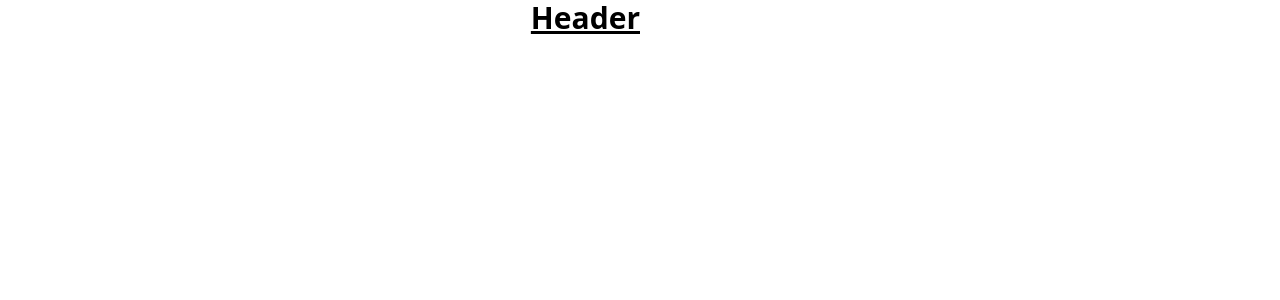
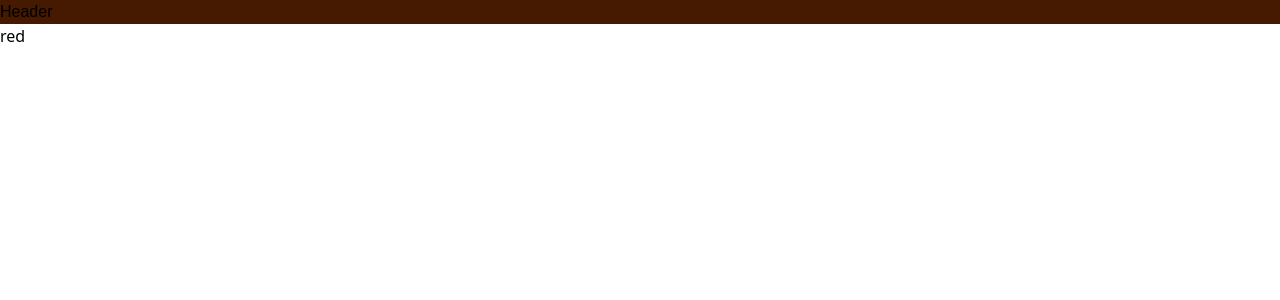
Before and after one commit to coding-jhuunn/test-repo, a Vue app: page / in a window 1280 px wide. Shown: the top 300 px of the page. Built offline with nearby package versions, Linux system fonts and the light colour scheme.

Commit message:
tailwind

```diff
--- a/package.json
+++ b/package.json
@@ -10,11 +10,13 @@
   },
   "dependencies": {
     "@tailwindcss/vite": "^4.0.12",
-    "tailwindcss": "^4.0.12",
     "vue": "^3.5.13"
   },
   "devDependencies": {
     "@vitejs/plugin-vue": "^5.2.1",
+    "autoprefixer": "^10.4.20",
+    "postcss": "^8.5.3",
+    "tailwindcss": "^4.0.12",
     "vite": "^6.2.1",
     "vite-plugin-vue-devtools": "^7.7.2"
   }
--- a/src/App.vue
+++ b/src/App.vue
@@ -6,5 +6,3 @@
 <script setup>
 import MyHeader from "./components/MyHeader.vue";
 </script>
-
-<style scoped></style>
--- a/src/assets/main.css
+++ b/src/assets/main.css
@@ -1,35 +1,10 @@
+/* src/assets/main.css */
 @import "tailwindcss";
 
-#app {
-  max-width: 1280px;
-  margin: 0 auto;
-  padding: 2rem;
-  font-weight: normal;
+@theme {
+  --font-display: "Satoshi", sans-serif;
+  --breakpoint-3xl: 1920px;
+  --color-avocado-100: oklch(0.99 0 0);
+  --color-avocado-200: oklch(0.98 0.04 113.22);
+  --color-avocado-300: oklch(0.94 0.11 115.03);
 }
-
-a,
-.green {
-  text-decoration: none;
-  color: hsla(160, 100%, 37%, 1);
-  transition: 0.4s;
-  padding: 3px;
-}
-
-@media (hover: hover) {
-  a:hover {
-    background-color: hsla(160, 100%, 37%, 0.2);
-  }
-}
-
-@media (min-width: 1024px) {
-  body {
-    display: flex;
-    place-items: center;
-  }
-
-  #app {
-    display: grid;
-    grid-template-columns: 1fr 1fr;
-    padding: 0 2rem;
-  }
-}
--- a/src/components/MyHeader.vue
+++ b/src/components/MyHeader.vue
@@ -1,11 +1,9 @@
 <template>
   <div>
-    <div class="text-3xl font-bold underline">Header</div>
+    <div class="font-display bg-amber-950">Header</div>
+    <button class=".btn">red</button>
   </div>
 </template>
 
-<script setup>
-console.log("HEader");
-</script>
-
+<script setup></script>
 <style scoped></style>
```
Also changed, not shown: tailwind.config..js (added), 1 other file (tests, documents, lock files or other folders).
